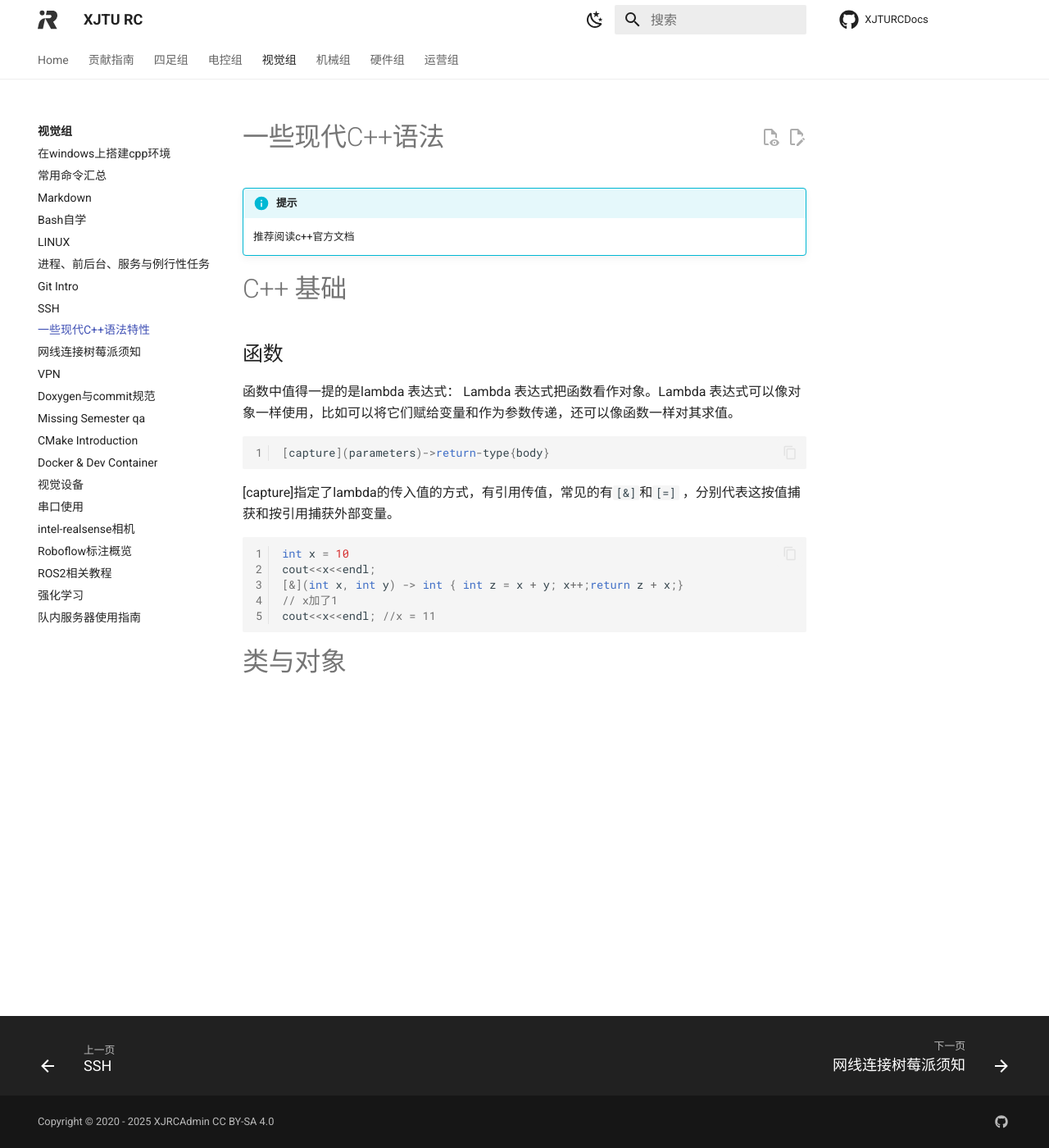
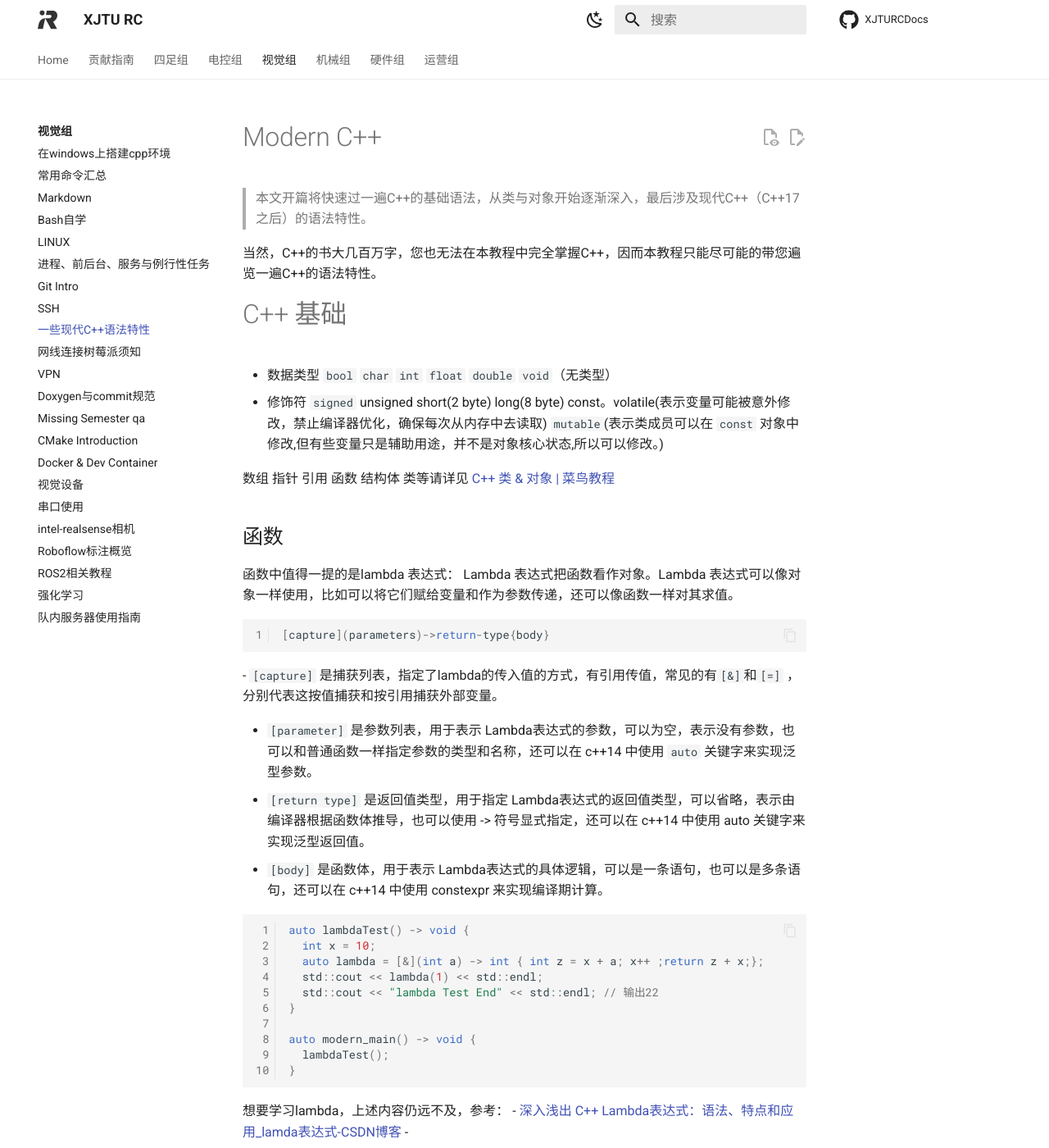
Before and after one commit to XJRCAdmin/XJTURCDocs, an MkDocs documentation site: the page built from docs/blog/vision/ModernCpp/index.md, in a window 1280 px wide and 1400 px high. Shown: the whole window at 82% size. Built offline with MkDocs 1.6.1 and Material for MkDocs 9.7.7, drawn with Linux system fonts in a browser that asks for light colours; comment, search, counter and statistics services are not loaded; some of the changed text lies outside the part shown.

Commit message:
docs:modern c++

````diff
--- a/docs/blog/vision/ModernCpp/index.md
+++ b/docs/blog/vision/ModernCpp/index.md
@@ -1,11 +1,14 @@
----
-title: "C++ 一些现代语法"
----
-# 一些现代C++语法
-!!! info "提示"
-    推荐阅读c++官方文档
+# Modern C++
+
+> 本文开篇将快速过一遍C++的基础语法，从类与对象开始逐渐深入，最后涉及现代C++（C++17之后）的语法特性。
+
+当然，C++的书大几百万字，您也无法在本教程中完全掌握C++，因而本教程只能尽可能的带您遍览一遍C++的语法特性。
 
 # C++ 基础
+- 数据类型 `bool` `char` `int` `float` `double` `void`（无类型）
+- 修饰符 `signed` unsigned short(2 byte) long(8 byte) const。volatile(表示变量可能被意外修改，禁止编译器优化，确保每次从内存中去读取) `mutable`(表示类成员可以在 `const` 对象中修改,但有些变量只是辅助用途，并不是对象核心状态,所以可以修改。)
+
+数组 指针 引用 函数 结构体 类等请详见 [C++ 类 & 对象 | 菜鸟教程](https://www.runoob.com/cplusplus/cpp-classes-objects.html)
 ## 函数
 函数中值得一提的是lambda 表达式：
 	Lambda 表达式把函数看作对象。Lambda 表达式可以像对象一样使用，比如可以将它们赋给变量和作为参数传递，还可以像函数一样对其求值。
@@ -13,12 +16,30 @@ title: "C++ 一些现代语法"
 ```cpp
 [capture](parameters)->return-type{body}
 ```
-[capture]指定了lambda的传入值的方式，有引用传值，常见的有`[&]`和`[=]` ，分别代表这按值捕获和按引用捕获外部变量。
+- `[capture]` 是捕获列表，指定了lambda的传入值的方式，有引用传值，常见的有`[&]`和`[=]` ，分别代表这按值捕获和按引用捕获外部变量。
+
+- `[parameter]` 是参数列表，用于表示 Lambda表达式的参数，可以为空，表示没有参数，也可以和普通函数一样指定参数的类型和名称，还可以在 c++14 中使用 `auto` 关键字来实现泛型参数。
+- `[return type]` 是返回值类型，用于指定 Lambda表达式的返回值类型，可以省略，表示由编译器根据函数体推导，也可以使用 -> 符号显式指定，还可以在 c++14 中使用 auto 关键字来实现泛型返回值。
+-  `[body]` 是函数体，用于表示 Lambda表达式的具体逻辑，可以是一条语句，也可以是多条语句，还可以在 c++14 中使用 constexpr 来实现编译期计算。
+
 ```cpp
-int x = 10
-cout<<x<<endl;
-[&](int x, int y) -> int { int z = x + y; x++;return z + x;}
-// x加了1
-cout<<x<<endl; //x = 11
+auto lambdaTest() -> void {
+  int x = 10;
+  auto lambda = [&](int a) -> int { int z = x + a; x++ ;return z + x;};
+  std::cout << lambda(1) << std::endl;
+  std::cout << "lambda Test End" << std::endl; // 输出22
+}
+
+auto modern_main() -> void {
+  lambdaTest();
+}
 ```
-# 类与对象
+
+想要学习lambda，上述内容仍远不及，参考：
+- [深入浅出 C++ Lambda表达式：语法、特点和应用_lamda表达式-CSDN博客](https://blog.csdn.net/m0_60134435/article/details/136151698)
+-
+# 移动语义
+一个应用场景是锁，当对象A和B都有机会获得对于C的写入/读取锁时，A获得锁后，B若已经有锁，则A需要从B中拿锁，B的锁将销毁。
+- [一文入魂：妈妈再也不担心我不懂C++移动语义了 - 知乎](https://zhuanlan.zhihu.com/p/455848360)
+- [ c++ 左值引用与右值引用 - 知乎](https://zhuanlan.zhihu.com/p/97128024)
+# RAII
````
